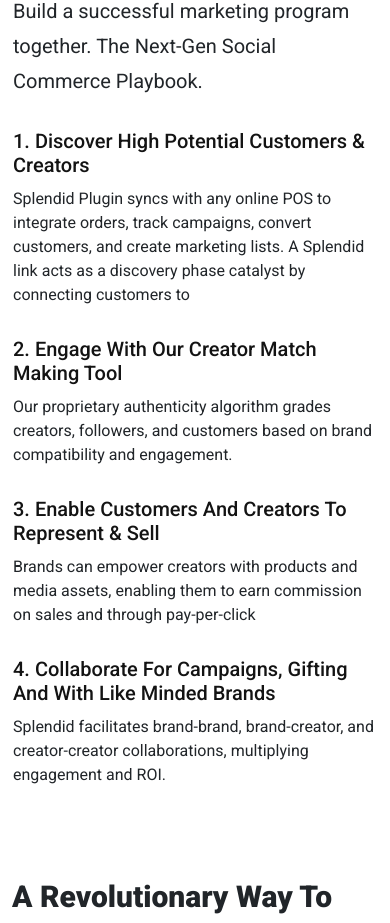
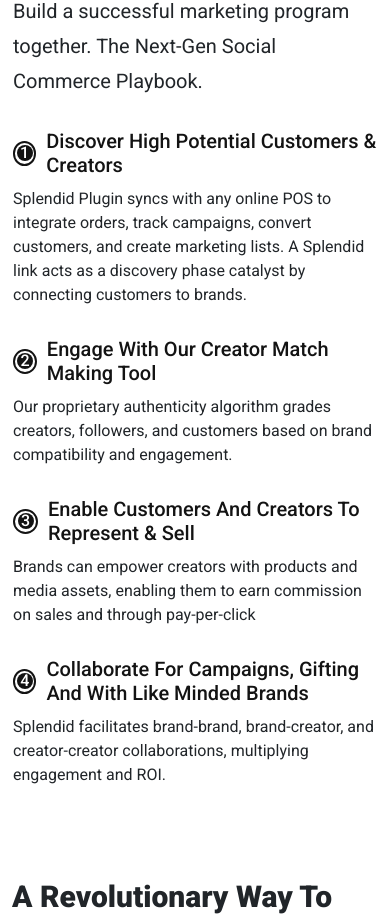
Before and after one commit to vijayraman96/demo-splendid, a React (Create React App) app: page / in a window 390 px wide. Shown: the part 1316-2239 px from the top of the page. Built offline with nearby package versions, Linux system fonts and the light colour scheme.

Commit message:
css changes

```diff
--- a/public/index.html
+++ b/public/index.html
@@ -2,7 +2,7 @@
 <html lang="en">
   <head>
     <meta charset="utf-8" />
-    <link rel="icon" href="%PUBLIC_URL%/favicon.ico" />
+    <link rel="icon" href="%PUBLIC_URL%/splendid.png" />
     <meta name="viewport" content="width=device-width, initial-scale=1" />
     <meta name="theme-color" content="#000000" />
     <meta
--- a/src/Pages/Contact/Contact/ContactDiv.css
+++ b/src/Pages/Contact/Contact/ContactDiv.css
@@ -87,15 +87,21 @@
     color: var(--main-color);
     transition: all 0.3s;
 }
+.contact_section input {
+    border: 2px solid var(--main-color) !important;
+   }
+   .contact_section input:focus, .contact_section input:hover {
+    border: 2px solid var(--main-color) !important;
+   }
 @media(min-width: 1601px ) {
     .contact_section .image_container .title {
         top: 7%;
-        left: 24%;
+        left: 19%;
         transform: translateX(-8%);
     }
     .contact_section .image_container .para {
         top: 14%;
-        left: 24%;
+        left: 20%;
         transform: translateX(-8%);
     }
     .contact_section .image_container img {
--- a/src/Pages/Contact/Contact/ContactDiv.js
+++ b/src/Pages/Contact/Contact/ContactDiv.js
@@ -16,6 +16,19 @@
   const emailDomainValidation = (email) => {
     const domain = email.split('@')[1];
   return domain && domain.includes('.');
+  };
+  const handleChange = (event) => {
+    if (event.key === 'ArrowUp' || event.key === 'ArrowDown') {
+      event.preventDefault();
+    }
+    const { value } = event.target;
+    // Allow only positive digits
+    if (value === '' || /^[0-9]+$/.test(value)) {
+      formik.setFieldValue('number', value);
+    }
+  };
+  const handleKeyDown = (event) => {
+
   };
   const formik = useFormik({
     initialValues: {
@@ -36,10 +49,7 @@
           })
         .required("Email is required"),
       fullName: Yup.string().required("Please enter your Full Name"),
-      number: Yup.string().matches(
-        new RegExp("[0-9]{10}"),
-        "Enter valid number"
-      ),
+      number: Yup.string().matches(/^[0-9]+$/),
     }),
     onSubmit: async(values, { resetForm }) => {
       try {
@@ -122,20 +132,21 @@
                     name="fullName"
                   />
                   <Input
-                    // type="numeric"
-                    id="number"
+
+                    id="text"
                     className="form-control"
                     placeholder="Enter your Mobile Number"
-                    onChange={formik.handleChange}
+                   onChange={handleChange}
                     onBlur={formik.handleBlur}
                     value={formik.values.number}
-                    type="number" pattern="[0-9]*"
+                    type="text" pattern="[0-9]*"
                     error={
                       formik.touched.number ? formik.errors.number : undefined
                     }
                     maxlength="200"
                     title="Mobile Number"
                     name="number"
+                    onKeyDown={handleKeyDown}
                   />
                   <Input
                     type="text"
--- a/src/Pages/Home/FourFunnel/FourFunnel.css
+++ b/src/Pages/Home/FourFunnel/FourFunnel.css
@@ -20,7 +20,8 @@
     text-align: left;
 }
 .content_div {
-    padding: 0 0 0 var(--div-left-padding);
+    /* padding: 0 0 0 var(--div-left-padding); */
+    padding: 0 0 0 30px
 }
 .content_div .sub_title{
     padding: var(--sub-title-padding);
@@ -46,6 +47,115 @@
     text-align: left;
     padding: 10px 0;
 }
+.funnel_ul li .approach {
+    transform: scale(1);
+    transition: all 0.3s;
+}
+.funnel_ul li:hover .approach{
+    /* transform: scale(1.05);
+    color: var(--orange-color);
+    transform: all 0.3s; */
+}
+.funnel_ul li .animating {
+    width:25px !important;
+    height: 25px !important;
+    border-radius: 50%;
+    border: 2px solid var(--main-color);
+    display: inline-block;
+    text-align: center;
+    padding: 2px;
+    color: var(--main-color);
+    position: relative;
+    margin: 0 10px 0 0
+}
+.funnel_ul li:hover .animating {
+    border: 2px solid var(--orange-color);
+}
+.funnel_ul li:hover .animating{
+    /* border: 2px solid var(--orange-color) !important;
+    border-radius: 50%;
+    padding: 0px;
+    transform: scale(1.02);
+    transition: all 0.3s;
+    color: var(--orange-color);
+    position: relative; */
+
+}
+.funnel_ul li .approach {
+    position: relative;
+    display: flex;
+    align-items: center;
+}
+
+.funnel_ul li .animating::before {
+    content: "";
+    width: 16px;
+    height: 16px;
+    background-color: var(--main-color);
+    z-index: 5;
+    display: inline-block;
+    border-radius: 50%;
+    top: 50%;
+    left: 50%;
+    position: absolute;
+
+    transform: translate(-50%, -50%);
+}
+.funnel_ul li:hover .animating::before {
+    background-color: var(--orange-color);
+}
+.funnel_ul li:hover .approach {
+    color: var(--orange-color);
+}
+.funnel_ul li .number {
+    position: absolute;
+    top: 50%;
+    left: 50%;
+    font-size: 16px;
+    color: #fff;
+    /* border: 2px solid var(--main-color); */
+    z-index: 5;
+    transform: translate(-50%, -50%);
+
+    /* display: none; */
+}
+.funnel_ul li:hover .number {
+    /* position: absolute; */
+    font-size: 18px;
+    /* transform: all 0.3s; */
+    color: #fff;
+    /* transform: all 0.3s; */
+    /* top: 2px;
+    left: 6px; */
+    display: block;
+}
+
+/* .funnel_ul li:nth-child(4):hover .number {
+    top: 2.5px;
+    left: 6px;
+} */
+/* .funnel_ul li .animating::after {
+    content: "1";
+
+} */
+/* .funnel_ul li:hover .animating::before {
+    content: "";
+    width: 15px;
+    height: 15px;
+    border-radius: 50%;
+    background-color: var(--orange-color);
+    top: 50%;
+    left: 50%;
+    transform: translate(-50%, -50%);
+    z-index: 5;
+    position: absolute;
+} */
+/* .funnel_ul li:hover .approach {
+    transform: scale(1.03);
+
+    color: var(--orange-color);
+
+}  */
 /* .funnel_ul li span.animating { */
     /* transform: scale(1);
     transition: transform 1s;
@@ -109,20 +219,27 @@
     transform : translate(-50%, -50%);
     font-style: normal;
 }
+.funnel_ul li:nth-child(4) .animating {
+    width: 28px !important
+}
 @media(min-width: 1600px) {
+    li {
+        padding: 10px 0 0 0;
+    }
     li p {
-        font-size: 18px;;
+        font-size: 16px;;
         padding:13px 0
     }
     .image_container img {
-        height: 810px !important;
-        width: 92% !important;
+        height: 790px !important;
+        width: 100% !important;
         object-fit: cover;
     }
     .funnel_section .row {
         padding: 0 !important;
         margin: 0 0px !important;
     }
+
 
 }
 @media (min-width: 768px) and (max-width: 1000px) {
@@ -181,6 +298,13 @@
     .funnel_section .col-md-6 {
         width: 100% !important
     }
+    .funnel_ul li:nth-child(4) .animating {
+        width: 25px !important
+    }
+    .funnel_ul li:nth-child(4):hover .number {
+        top: 2.5px;
+        left: 3px;
+    }
 }
 @media(min-width: 1201px) {
     .funnel_section .row {
@@ -198,11 +322,21 @@
    .title {
     line-height: 40px;;
    }
+   .funnel_ul li:nth-child(4) .animating {
+    width: 35px !important
+}
+.funnel_ul li:nth-child(3) .animating {
+    width: 32px !important
+}
    .funnel_section .image_container img {
     height: auto;
     width: 100%;
     margin: 40px 0 10px 0;
    }
+   .funnel_ul li .animating {
+    width:27px !important;
+    height: 22px;
+}
 }
 @media(min-width: 1201px) and (max-width: 1500px) {
     .funnel_section .row {
@@ -210,7 +344,7 @@
         /* margin: 0 0px !important; */
     }
     .funnel_section .image_container img {
-        height: 700px;
+        height: 730px;
         width: 100%;
         object-fit: cover;
         margin: 10px 0 0 0;
--- a/src/Pages/Home/FourFunnel/FourFunnel.js
+++ b/src/Pages/Home/FourFunnel/FourFunnel.js
@@ -28,18 +28,18 @@
             <ul class="funnel_ul">
               <li>
                 <h6 className="approach">
-                  <span className="animating ">1. </span> Discover High Potential Customers & Creators
+                  <span className="animating"><span className="number">1</span> </span> Discover High Potential Customers & Creators
                 </h6>
                 <p className="para">
                   Splendid Plugin syncs with any online POS to integrate orders,
                   track campaigns, convert customers, and create marketing
                   lists. A Splendid link acts as a discovery phase catalyst by
-                  connecting customers to
+                  connecting customers to brands.
                 </p>
               </li>
               <li>
                 <h6 className="approach">
-                 <span className="animating">2.</span>  Engage With Our Creator Match Making Tool
+                 <span className="animating"><span className="number">2</span></span>  Engage With Our Creator Match Making Tool
                 </h6>
                 <p className="para">
                 Our proprietary authenticity algorithm grades creators, followers, and customers based on brand compatibility and engagement.
@@ -47,7 +47,7 @@
               </li>
               <li>
                 <h6 className="approach">
-                  <span className="animating">3.</span> Enable Customers And Creators To Represent & Sell
+                  <span className="animating"><span className="number">3</span></span> Enable Customers And Creators To Represent & Sell
                 </h6>
                 <p className="para">
                 Brands can empower creators with products and media assets, enabling them to earn commission on sales and through pay-per-click
@@ -55,7 +55,7 @@
               </li>
               <li>
                 <h6 className="approach">
-                  <span className="animating">4.</span>  Collaborate For Campaigns, Gifting And  With Like Minded Brands
+                  <span className="animating"><span className="number">4</span></span>  Collaborate For Campaigns, Gifting And  With Like Minded Brands
                 </h6>
                 <p className="para pb-0">
                 Splendid facilitates brand-brand, brand-creator, and creator-creator collaborations, multiplying engagement and ROI.
--- a/src/assets/constant.css
+++ b/src/assets/constant.css
@@ -127,7 +127,7 @@
     --main_title_height: 76px;
     --banner-description-font-size: 28px;
     --banner-description-line-height:40px;
-    --approach: 24px;
+    --approach: 22px;
     --brand-card-padding: 50px 20px;
     --brand-card-height: 330px;
     --brand-div-title: 55px;
```
Also changed, not shown: public/splendid.png (added), 1 other file (tests, documents, lock files or other folders).
